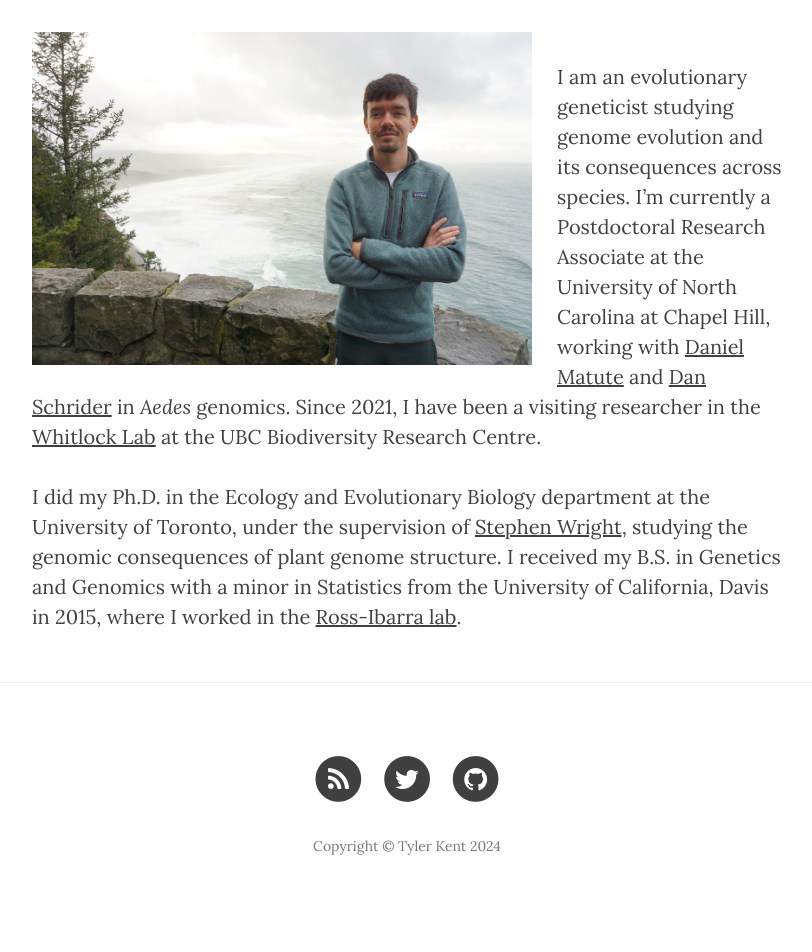
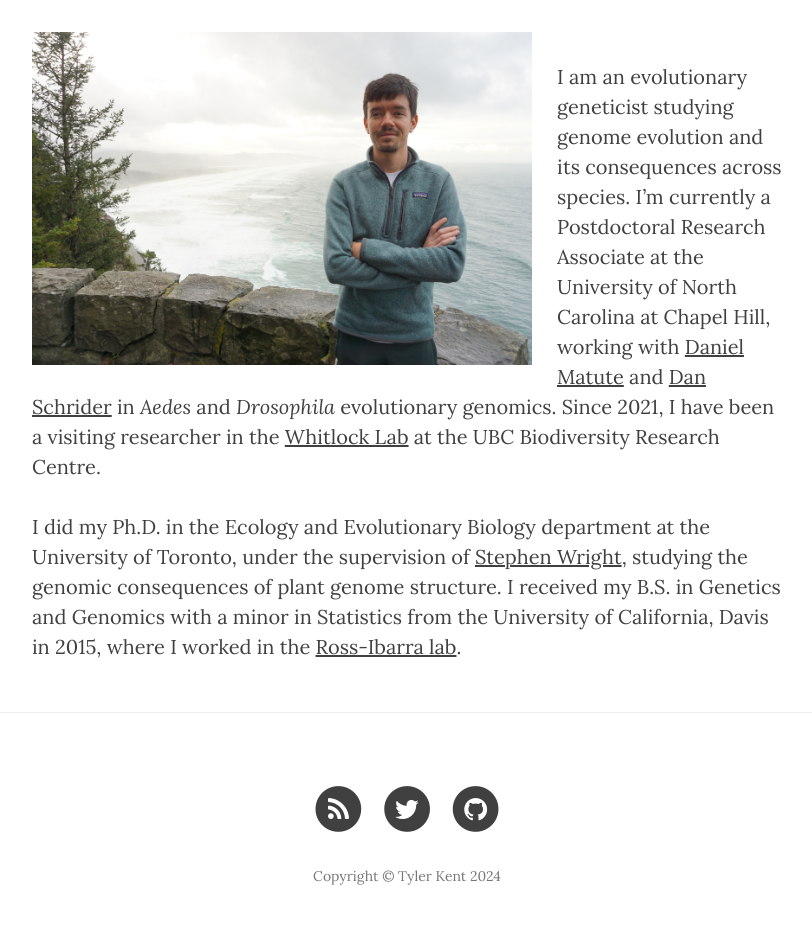
Before and after one commit to tvkent/tvkent.github.io, a Jekyll site: the page built from 1_about.md, in a window 1280 px wide. Shown: the part 440-1392 px from the top of the page, without its empty margins (233-1045 px from the left). Built offline with Jekyll 4.4.1, drawn with Linux system fonts in a browser that asks for light colours; nearby versions of some CDN libraries; before the commit the page ends 1362 px from its top, so only the background shows below that.

Commit message:
Update 1_about.md
fly project mention

```diff
--- a/1_about.md
+++ b/1_about.md
@@ -9,7 +9,7 @@ header-img: "img/rosie-1.jpg"
 </div>
 
 I am an evolutionary geneticist studying genome evolution and its consequences across species.
-I'm currently a Postdoctoral Research Associate at the University of North Carolina at Chapel Hill, working with [Daniel Matute](http://www.dm-incompatibilities.org/index.html) and [Dan Schrider](https://www.schriderlab.org/) in *Aedes* genomics.
+I'm currently a Postdoctoral Research Associate at the University of North Carolina at Chapel Hill, working with [Daniel Matute](http://www.dm-incompatibilities.org/index.html) and [Dan Schrider](https://www.schriderlab.org/) in *Aedes* and *Drosophila* evolutionary genomics.
 Since 2021, I have been a visiting researcher in the [Whitlock Lab](https://www.zoology.ubc.ca/~whitlock/) at the UBC Biodiversity Research Centre.
 
 I did my Ph.D. in the Ecology and Evolutionary Biology department at the University of Toronto, under the supervision of [Stephen Wright](http://wright.eeb.utoronto.ca), studying the genomic consequences of plant genome structure.
```
